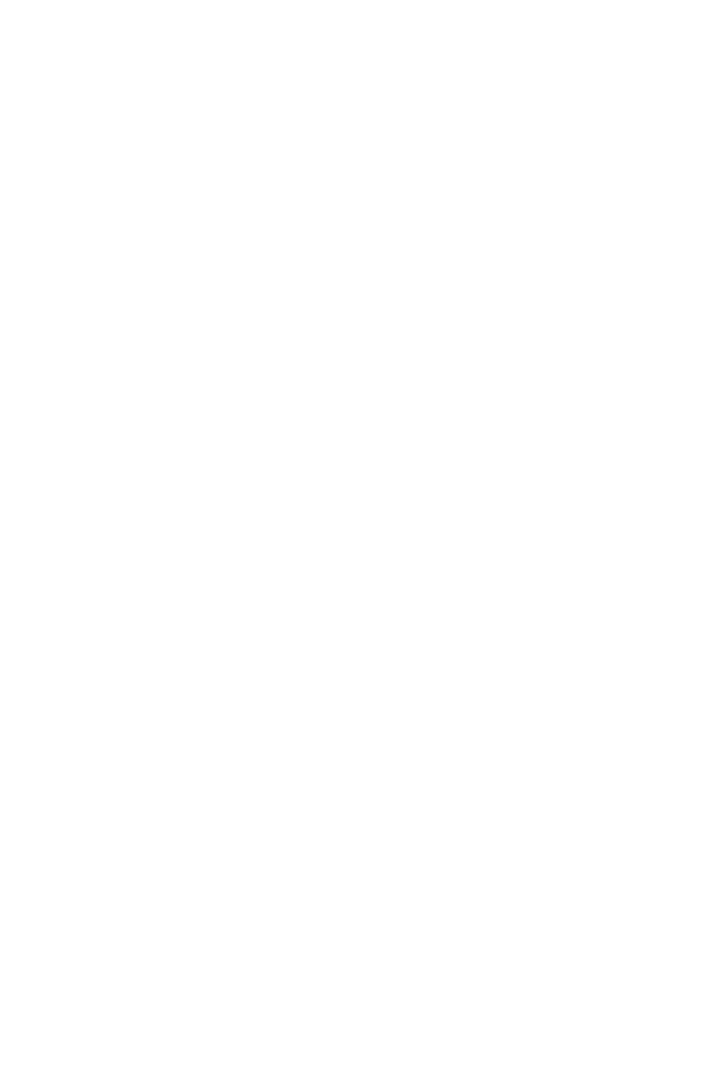
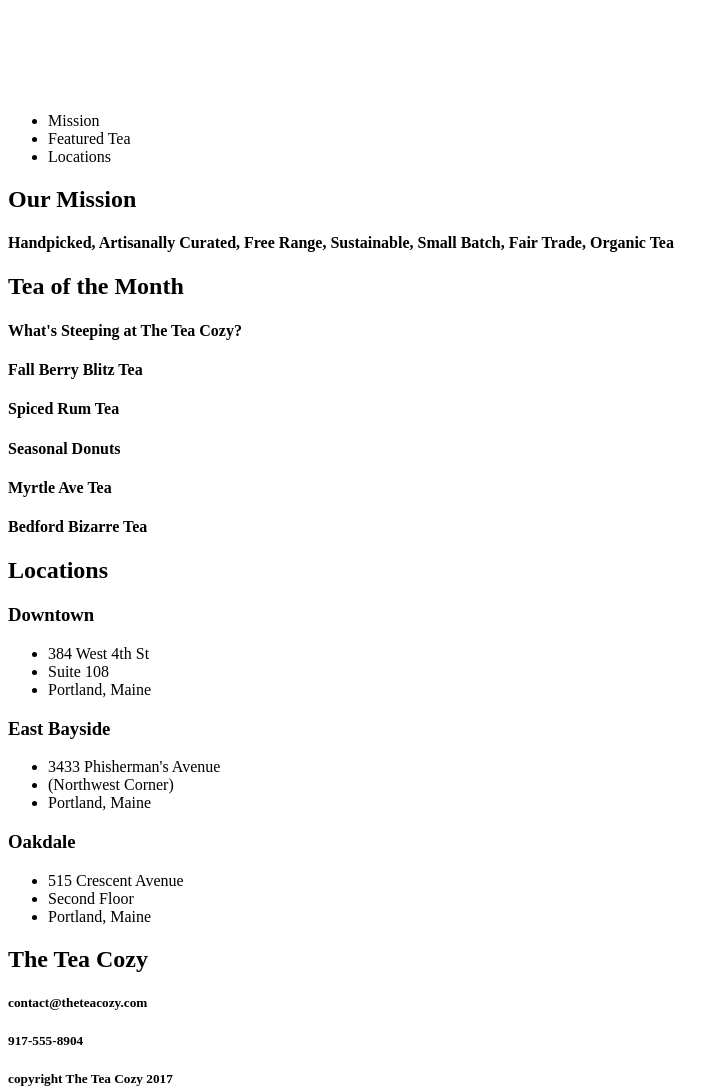
Before and after one commit to alexjameswalton/teaCozy, a plain HTML site: page index.html in a window 1280 px wide. Shown: the whole page, without its empty margins (0-728 px from the left). Before the commit the page ends 800 px from the top, so only its background shows below. Drawn offline with Linux system fonts and the light colour scheme.

Commit message:
First html

```diff
--- a/index.html
+++ b/index.html
@@ -4,9 +4,88 @@
     <meta charset="UTF-8">
     <meta http-equiv="X-UA-Compatible" content="IE=edge">
     <meta name="viewport" content="width=device-width, initial-scale=1.0">
-    <title>Document</title>
+    <title>teaCozy</title>
 </head>
 <body>
+    <nav>
+        <img src='images/img-tea-cozy-logo.png' alt='Tea Cozy logo'/>
+        <ul>
+            <li>Mission</li>
+            <li>Featured Tea</li>
+            <li>Locations</li>
+        </ul>
+    </nav>
+
+    <section id='mission'>
+        <div class='textContainer'>
+            <h2>Our Mission</h2>
+            <h4>Handpicked, Artisanally Curated, Free Range, Sustainable, Small Batch, Fair Trade, Organic Tea</h4>
+        </div>
+    </section>
+
+    <section id='featuredTeas'>
+        <div class='textContainer'>
+            <h2>Tea of the Month</h2>
+            <h4>What's Steeping at The Tea Cozy?</h4>
+        </div>
+        <div class='multipleImageContainer'>
+            <div class='imageTextContainer'>
+                <h4>Fall Berry Blitz Tea</h4>
+            </div>
+            <div class='imageTextContainer'>
+                <h4>Spiced Rum Tea</h4>
+            </div>
+            <div class='imageTextContainer'>
+                <h4>Seasonal Donuts</h4>
+            </div>
+            <div class='imageTextContainer'>
+                <h4>Myrtle Ave Tea</h4>
+            </div>
+            <div class='imageTextContainer'>
+                <h4>Bedford Bizarre Tea</h4>
+            </div>
+        </div>
+    </section>
+
+    <section id='locations'>
+        <h2>Locations</h2>
+        <div class="multipleLocationContainer">
+            <div class="locationTextContainer">
+                <h3>Downtown</h3>
+                <ul>
+                    <li>384 West 4th St</li>
+                    <li>Suite 108</li>
+                    <li>Portland, Maine</li>
+                </ul>
+            </div>
+            <div class="locationTextContainer">
+                <h3>East Bayside</h3>
+                <ul>
+                    <li>3433 Phisherman's Avenue</li>
+                    <li>(Northwest Corner)</li>
+                    <li>Portland, Maine</li>
+                </ul>
+            </div>
+            <div class="locationTextContainer">
+                <h3>Oakdale</h3>
+                <ul>
+                    <li>515 Crescent Avenue</li>
+                    <li>Second Floor</li>
+                    <li>Portland, Maine</li>
+                </ul>
+            </div>
+        </div>
+    </section>
+
+    <section id='contact'>
+        <h2>The Tea Cozy</h2>
+        <h5>contact@theteacozy.com</h5>
+        <h5>917-555-8904</h5>
+    </section>
+
+    <footer>
+        <h5>copyright The Tea Cozy 2017</h5>
+    </footer>
 
 </body>
 </html>
```
